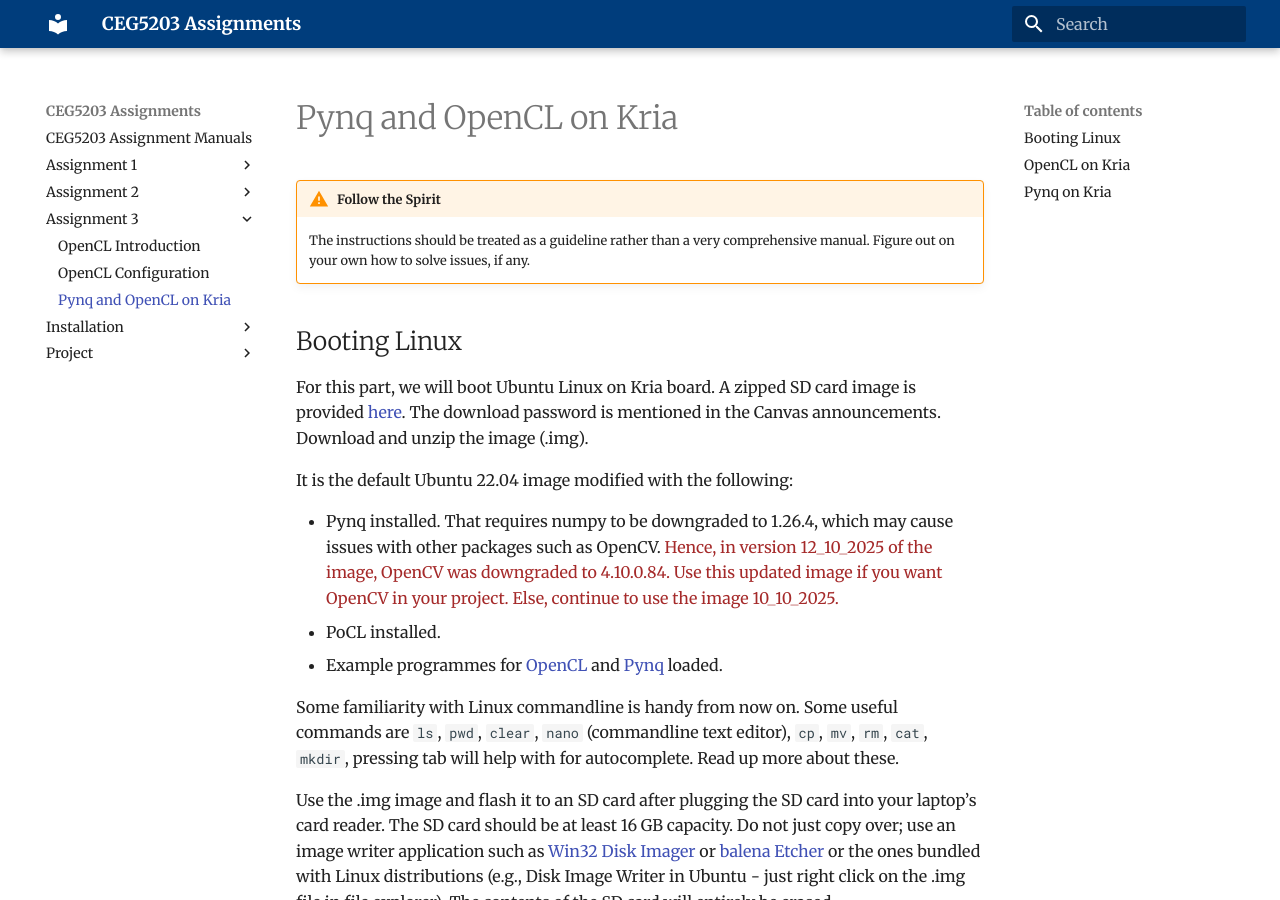
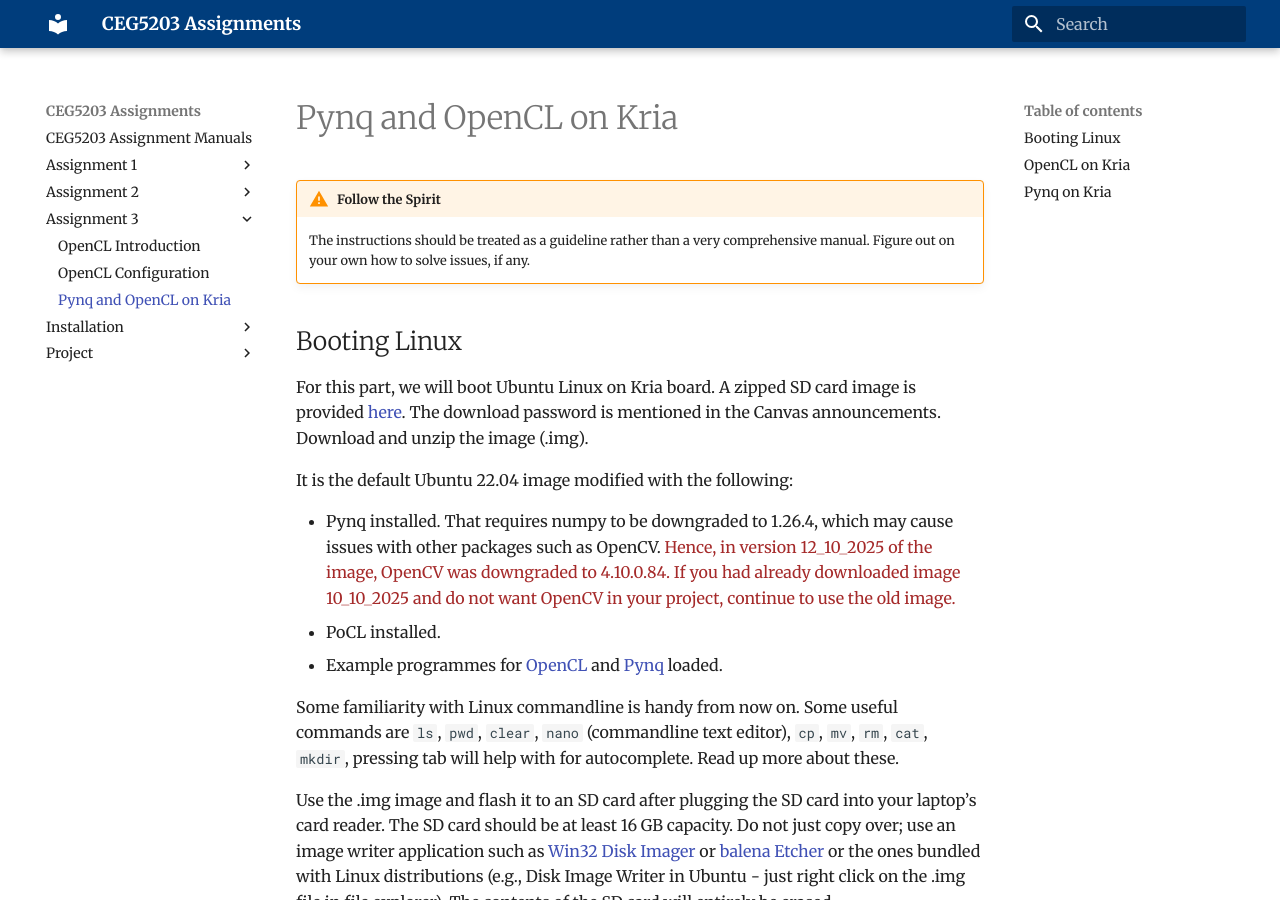
Before and after one commit to NUS-CEG5203/assignments, an MkDocs documentation site: the page built from docs/Assignment_3/3_Pynq_OpenCL_Kria.md, in a window 1280 px wide and 900 px high. Built offline with MkDocs 1.6.1 and Material for MkDocs 9.7.7, drawn with Linux system fonts in a browser that asks for light colours.

Commit message:
Minor clarification on images

```diff
--- a/docs/Assignment_3/3_Pynq_OpenCL_Kria.md
+++ b/docs/Assignment_3/3_Pynq_OpenCL_Kria.md
@@ -10,7 +10,7 @@ For this part, we will boot Ubuntu Linux on Kria board. A zipped SD card image i
 It is the default Ubuntu 22.04 image modified with the following:
 
 * Pynq installed. That requires numpy to be downgraded to 1.26.4, which may cause issues with other packages such as OpenCV.
-<span style="color: brown;">Hence, in version 12_10_2025 of the image, OpenCV was downgraded to 4.10.0.84. Use this updated image if you want OpenCV in your project. Else, continue to use the image 10_10_2025.</span>
+<span style="color: brown;">Hence, in version 12_10_2025 of the image, OpenCV was downgraded to 4.10.0.84. If you had already downloaded image 10_10_2025 and do not want OpenCV in your project, continue to use the old image.</span>
 * PoCL installed.
 * Example programmes for [OpenCL](https://nus-ceg5203.github.io/assignments/Assignment_3/code_templates/OpenCLExample) and [Pynq](https://nus-ceg5203.github.io/assignments/Assignment_3/code_templates/PynqDMAExample) loaded.
 
```
